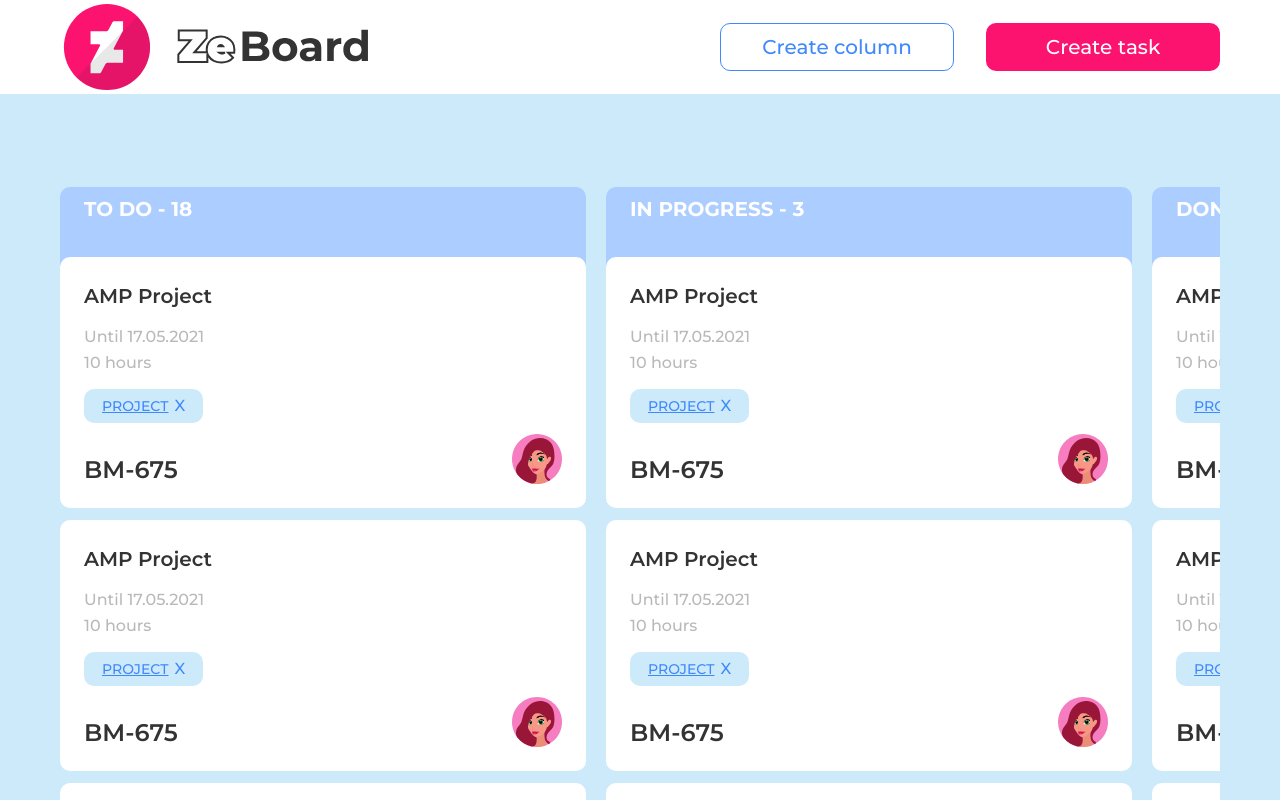
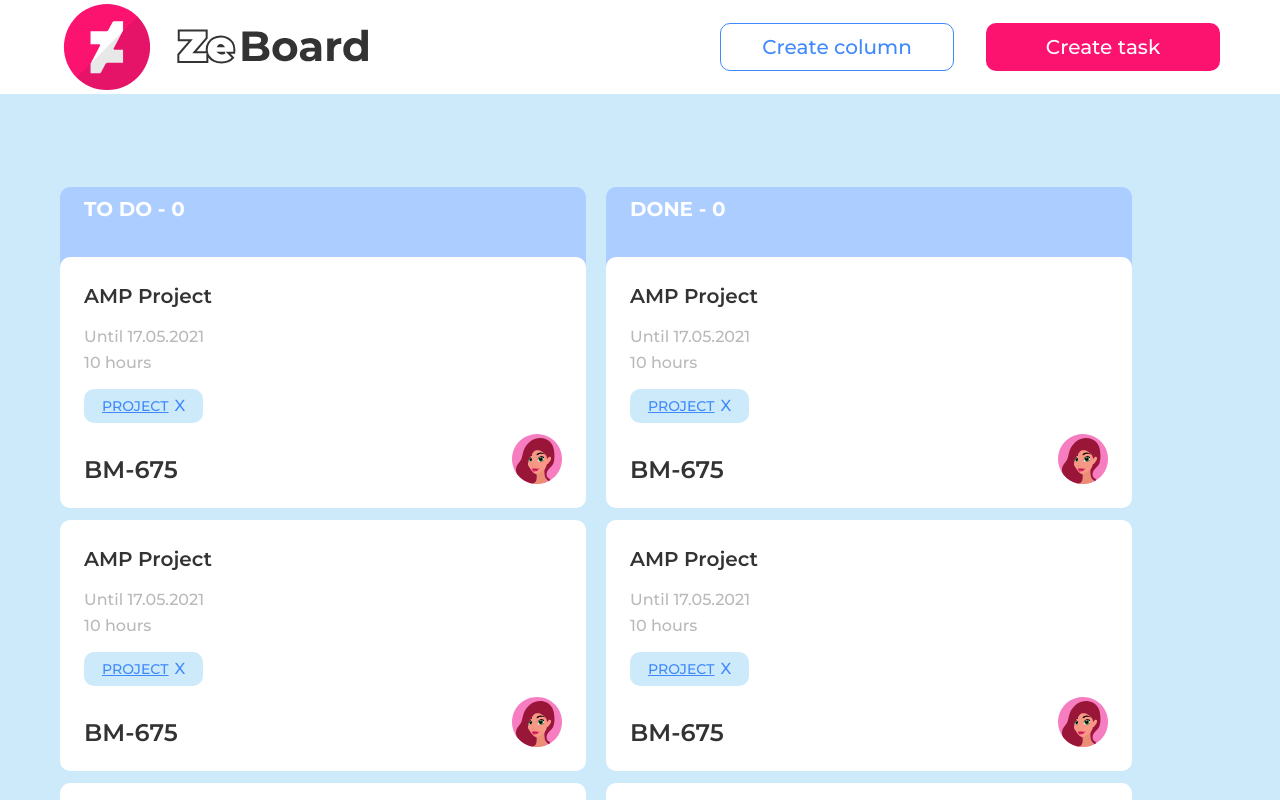
Before and after one commit to Poznalex/my-crm-main, a Vue app: page / in a window 1280 px wide. Built offline with nearby package versions, Linux system fonts and the light colour scheme.

Commit message:
squashed commits of 21-branch (#27)
change name

change import in app.vue

Create locale Storage

edit code optimization

create emit for new name column

update studio kod

Add opportunity add new column

realized draggable columns

```diff
--- a/src/App.vue
+++ b/src/App.vue
@@ -1,7 +1,7 @@
 <script setup>
 import { ref } from 'vue';
 import Header from '/src/components/Header.vue';
-import Main from '/src/components/Main.vue';
+import Main from '/src/components/MainComponent.vue';
 import Modal from '/src/components/Modal/Modal.vue';
 
 const isShowModal = ref(false);
@@ -16,19 +16,34 @@ function closeModal() {
     isShowModal.value = false;
     modalComponent.value = null;
 }
+
+const savedArrayColumns = JSON.parse(localStorage.getItem('arrColumnsInLocalStorage'));
+console.log(JSON.parse(localStorage.getItem('arrColumnsInLocalStorage')));
+
+function AddColumnToColumnArray(name) {
+    const newColumn =
+    {
+        title: name,
+        tasksCount: "0",
+        order: savedArrayColumns.length - 1,
+    }
+    console.log(newColumn);
+
+    savedArrayColumns.splice(savedArrayColumns.length - 1, 0, newColumn); //вставляем новую колонку  в массив колонок
+    window.location.reload()
+    localStorage.setItem('arrColumnsInLocalStorage', JSON.stringify(savedArrayColumns)); //сохраняем обновленный массив колонок в локал сторэдж
+}
+// localStorage.clear();
+
 </script>
 
 <template>
     <Header @open-modal="openModal" />
     <Main @open-modal="openModal" />
     <Teleport to="body">
-        <Modal
-            v-show="isShowModal"
-            :defaultComponent="modalComponent"
-            @close="closeModal"
-        >
+        <Modal v-show="isShowModal" :defaultComponent="modalComponent" @close="closeModal"
+            @add-new-column="AddColumnToColumnArray">
         </Modal>
     </Teleport>
 </template>
-
 <style scoped></style>
--- a/src/components/Column/Column.vue
+++ b/src/components/Column/Column.vue
@@ -1,4 +1,6 @@
+
 <script setup>
+
 import { ref } from 'vue';
 import TaskCard from '/src/components/TaskCard/TaskCard.vue';
 
@@ -19,6 +21,7 @@ const showTasks = () => {
                 src="/src/assets/images/main/column-arrow.svg"
             />
         </div>
+
         <div class="column__tasks">
             <TaskCard
                 projectName="X"
--- a/src/components/Column/CreateColumnForm.vue
+++ b/src/components/Column/CreateColumnForm.vue
@@ -1,13 +1,23 @@
-<script setup></script>
+<script setup>
+import { defineEmits, ref } from 'vue';
+const emit = defineEmits(['close','add-new-column']);
+ const userInput = ref(''); // Создаём реактивное значение
 
+
+function handleClick() {
+  emit('add-new-column', userInput.value);
+  emit('close');
+}
+
+  </script>
 <template>
     <div class="create-column">
         <div class="create-column__title">Create column</div>
         <form class="create-column__form">
             <label class="create-column__form-label" for="name">Name</label>
-            <input type="text" id="name" name="name" placeholder="NEW" maxlength="75" />
+            <input type="text" id="name" name="name" placeholder="NEW" maxlength="75" v-model="userInput" />
         </form>
-        <button type="button" class="create-column__button-add">Add</button>
+        <button type="button" class="create-column__button-add"  @click="handleClick">Add</button>
         <button
             type="button"
             class="create-column__button-cancel"
--- a/src/components/Main.vue
+++ /dev/null
@@ -1,123 +0,0 @@
-<script setup>
-import Column from '/src/components/Column/Column.vue';
-import CreateColumnForm from '/src/components/Column/CreateColumnForm.vue';
-</script>
-
-<template>
-    <div class="main">
-        <div class="columns-wrapper">
-            <Column
-                title="to do"
-                amountTasks="18"
-                @open-modal="(taskInformation) => $emit('open-modal', taskInformation)"
-            />
-            <Column
-                title="in progress"
-                amountTasks="3"
-                @open-modal="(taskInformation) => $emit('open-modal', taskInformation)"
-            />
-            <Column
-                title="done"
-                amountTasks="456"
-                @open-modal="(taskInformation) => $emit('open-modal', taskInformation)"
-            />
-        </div>
-        <div class="main__create-column" @click="$emit('open-modal', CreateColumnForm)">
-            <div class="create-column__text">Create column</div>
-            <div class="create-column__icon">
-                <img alt="plus" src="/src/assets/images/main/create-plus.svg" />
-            </div>
-        </div>
-    </div>
-</template>
-
-<style>
-.main {
-    display: flex;
-    flex-direction: column;
-    padding: 24px 10px 0;
-    justify-content: center;
-    align-items: center;
-}
-
-.main__create-column {
-    display: flex;
-    align-items: center;
-    cursor: pointer;
-}
-
-.columns-wrapper {
-    display: flex;
-    flex-direction: column;
-    width: 100%;
-}
-
-.create-column__text {
-    width: auto;
-    line-height: 18px;
-    color: var(--main-color-light-blue);
-}
-
-.create-column__icon {
-    display: flex;
-    justify-content: center;
-    width: 14px;
-    height: 14px;
-    margin-left: 4px;
-    flex-shrink: 0;
-}
-
-@media screen and (min-width: 768px) {
-    .main {
-        flex-direction: row;
-        justify-content: unset;
-        align-items: unset;
-        padding: 93px 24px 0;
-        flex-grow: 1;
-        overflow: hidden;
-    }
-
-    .main__create-column {
-        display: none;
-    }
-
-    .columns-wrapper {
-        display: flex;
-        flex-direction: row;
-        overflow: scroll;
-    }
-
-    .columns-wrapper::-webkit-scrollbar {
-        width: 6px;
-        height: 6px;
-    }
-
-    .columns-wrapper::-webkit-scrollbar-thumb {
-        border-radius: 8px;
-        background: var(--main-color-light-blue);
-    }
-
-    .columns-wrapper::-webkit-scrollbar-track {
-        border-radius: 8px;
-        background-color: var(--main-color-white);
-    }
-
-    .columns-wrapper::-webkit-scrollbar-corner,
-    .columns-wrapper::-webkit-scrollbar-track:horizontal {
-        background-color: transparent;
-        margin-right: 20px;
-    }
-}
-
-@media screen and (min-width: 1024px) {
-    .main {
-        padding: 93px 60px 0;
-    }
-}
-
-@media screen and (min-width: 1400px) {
-    .main {
-        padding: 93px 150px 0;
-    }
-}
-</style>
--- /dev/null
+++ b/src/components/MainComponent.vue
@@ -0,0 +1,169 @@
+<script setup>
+import Column from "/src/components/Column/Column.vue";
+import CreateColumnForm from "/src/components/Column/CreateColumnForm.vue";
+import { ref } from "vue";
+const localStorageColumns =
+  JSON.parse(localStorage.getItem("arrColumnsInLocalStorage")) || [];
+const arrColumns = [
+  {
+    title: "to do",
+    tasksCount: 0,
+    order: 0,
+  },
+
+  {
+    title: "Done",
+    tasksCount: 0,
+    order: 1,
+  },
+];
+const savedArrayColumns = localStorageColumns.length ? localStorageColumns : arrColumns;
+localStorage.setItem("arrColumnsInLocalStorage",JSON.stringify(savedArrayColumns)
+);
+    const draggableColumns = ref(savedArrayColumns);
+
+    let draggedIndex = null;
+
+    const isDraggable = (index) => {
+      return index !== 0 && index !== draggableColumns.value.length - 1;
+    };
+
+    const onDragStart = (event, index) => {
+      if (!isDraggable(index)) return;
+      draggedIndex = index;
+      event.dataTransfer.effectAllowed = "move";
+    };
+
+    const onDrop = (event, index) => {
+        if (!isDraggable(index) || draggedIndex === null || !isDraggable(draggedIndex)) return;
+        if (draggedIndex === index) return;
+        if (draggableColumns.value.index === 0 && draggableColumns.value.length - 1) {
+        draggableColumns.value.prevent
+      }
+
+      const movedColumn = draggableColumns.value[draggedIndex];
+      draggableColumns.value.splice(draggedIndex, 1);
+      draggableColumns.value.splice(index, 0, movedColumn);
+
+      draggedIndex = null;
+    };
+
+</script>
+
+<template>
+  <div class="main">
+    <div class="columns-wrapper">
+      <Column
+        v-for="(item, index) in draggableColumns"
+        :key="index"
+        :title="item.title"
+        :amountTasks="item.tasksCount"
+
+        :draggable="isDraggable(index)"
+              @dragstart="onDragStart($event, index)"
+              @dragover.prevent
+              @drop="onDrop($event, index)"
+              class="draggable-column"
+
+        @open-modal="(taskInformation) => $emit('open-modal', taskInformation)"
+      />
+    </div>
+
+    <div
+      class="main__create-column"
+      @click="$emit('open-modal', CreateColumnForm)"
+    >
+      <div class="create-column__text">Create column</div>
+      <div class="create-column__icon">
+        <img alt="plus" src="/src/assets/images/main/create-plus.svg" />
+      </div>
+    </div>
+  </div>
+</template>
+
+<style>
+.main {
+  display: flex;
+  flex-direction: column;
+  padding: 24px 10px 0;
+  justify-content: center;
+  align-items: center;
+}
+
+.columns-wrapper {
+    display: flex;
+    flex-direction: column;
+    width: 100%;
+}
+
+.main__create-column {
+  display: flex;
+  align-items: center;
+  cursor: pointer;
+}
+
+.create-column__text {
+  width: auto;
+  line-height: 18px;
+  color: var(--main-color-light-blue);
+}
+
+.create-column__icon {
+  display: flex;
+  justify-content: center;
+  width: 14px;
+  height: 14px;
+  margin-left: 4px;
+  flex-shrink: 0;
+}
+
+@media screen and (min-width: 768px) {
+  .main {
+    flex-direction: row;
+    justify-content: unset;
+    align-items: unset;
+    padding: 93px 24px 0;
+    flex-grow: 1;
+    overflow: hidden;
+  }
+
+  .main__create-column {
+    display: none;
+  }
+
+  .columns-wrapper {
+      display: flex;
+      flex-direction: row;
+      overflow: scroll;
+  }
+  .columns-wrapper::-webkit-scrollbar {
+      width: 6px;
+      height: 6px;
+  }
+  .columns-wrapper::-webkit-scrollbar-thumb {
+      border-radius: 8px;
+      background: var(--main-color-light-blue);
+  }
+  .columns-wrapper::-webkit-scrollbar-track {
+      border-radius: 8px;
+      background-color: var(--main-color-white);
+  }
+  .columns-wrapper::-webkit-scrollbar-corner,
+  .columns-wrapper::-webkit-scrollbar-track:horizontal {
+      background-color: transparent;
+      margin-right: 20px;
+  }
+}
+
+@media screen and (min-width: 1024px) {
+  .main {
+    padding: 93px 60px 0;
+  }
+}
+
+@media screen and (min-width: 1400px) {
+  .main {
+    padding: 93px 150px 0;
+  }
+}
+</style>
--- a/src/components/Modal/Modal.vue
+++ b/src/components/Modal/Modal.vue
@@ -9,9 +9,9 @@ const props = defineProps({
 
 <template>
     <Transition name="modal">
-        <div class="modal-mask">
-            <div v-if="defaultComponent" class="modal-container">
-                <component :is="defaultComponent" @close="$emit('close')" />
+        <div class="modal-mask" v-if="defaultComponent">
+            <div  class="modal-container">
+                <component :is="defaultComponent" @close="$emit('close')"  @add-new-column="(e) => $emit('add-new-column', e)" />
             </div>
         </div>
     </Transition>
```
